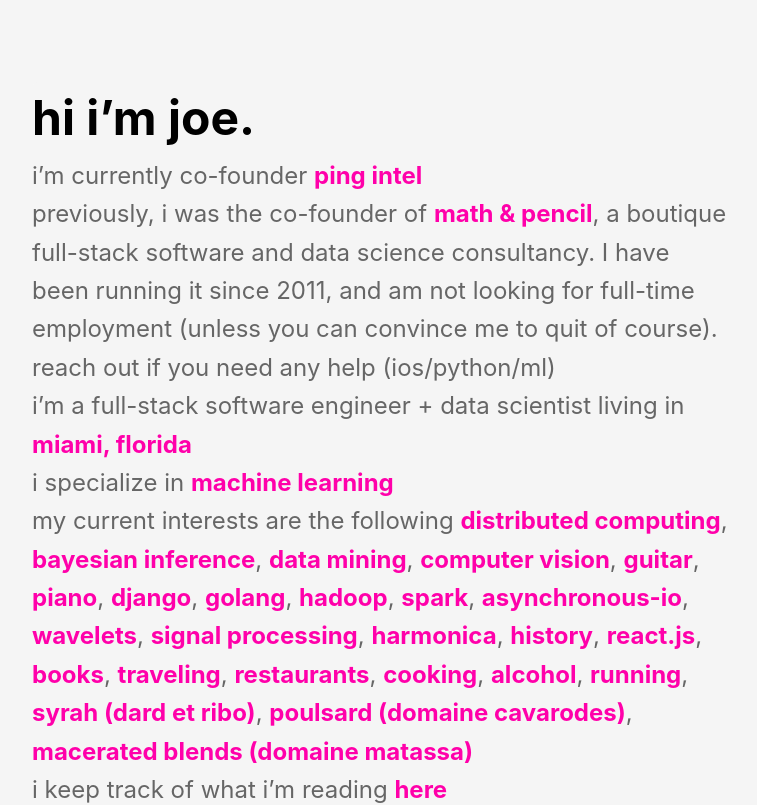
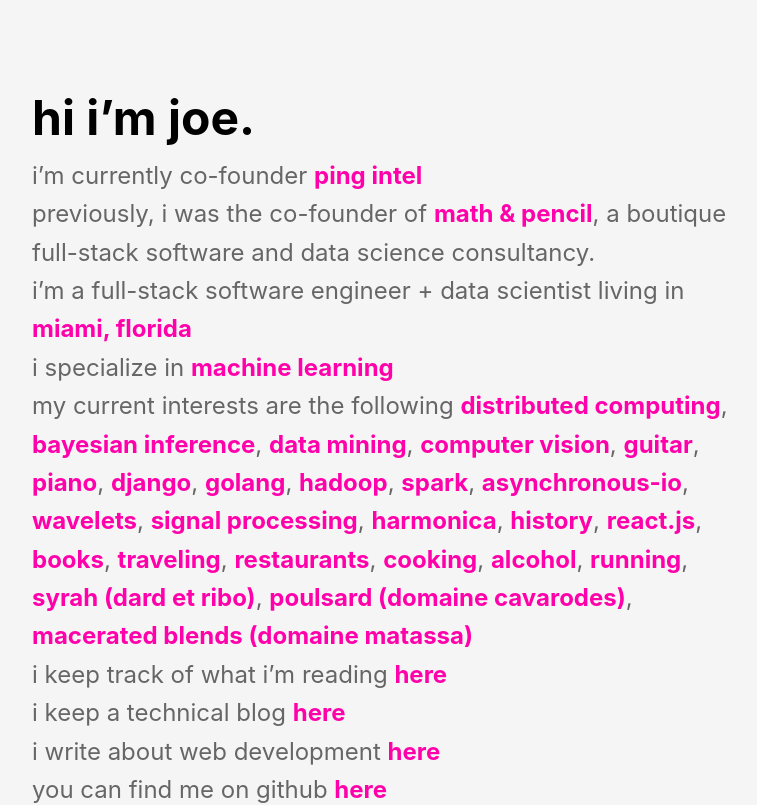
Before and after one commit to josephmisiti/josephmisitidotcom, a Next.js app: page / in a window 1280 px wide. Shown: the top 805 px of the page, without its empty margins (48-805 px from the left). Built offline with nearby package versions, Linux system fonts and the light colour scheme.

Commit message:
Simplify description of Math & Pencil consultancy.

```diff
--- a/src/app/page.tsx
+++ b/src/app/page.tsx
@@ -13,10 +13,7 @@
         <p>
           previously, i was the co-founder of{" "}
           <a href="http://www.mathandpencil.com/">math & pencil</a>, a boutique
-          full-stack software and data science consultancy. I have been running
-          it since 2011, and am not looking for full-time employment (unless you
-          can convince me to quit of course). reach out if you need any help
-          (ios/python/ml)
+          full-stack software and data science consultancy.
         </p>
         <p>
           i’m a full-stack software engineer + data scientist living in{" "}
```
